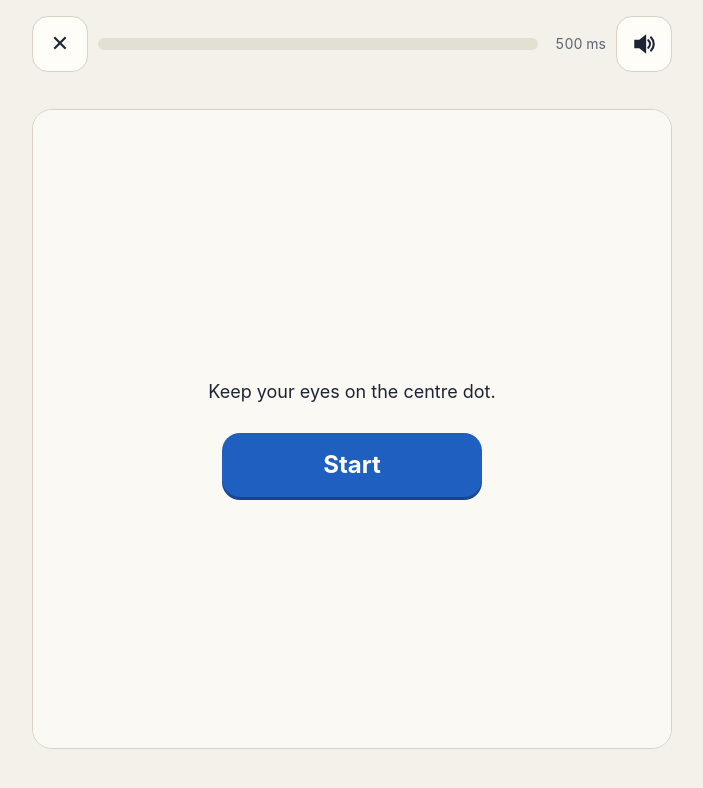
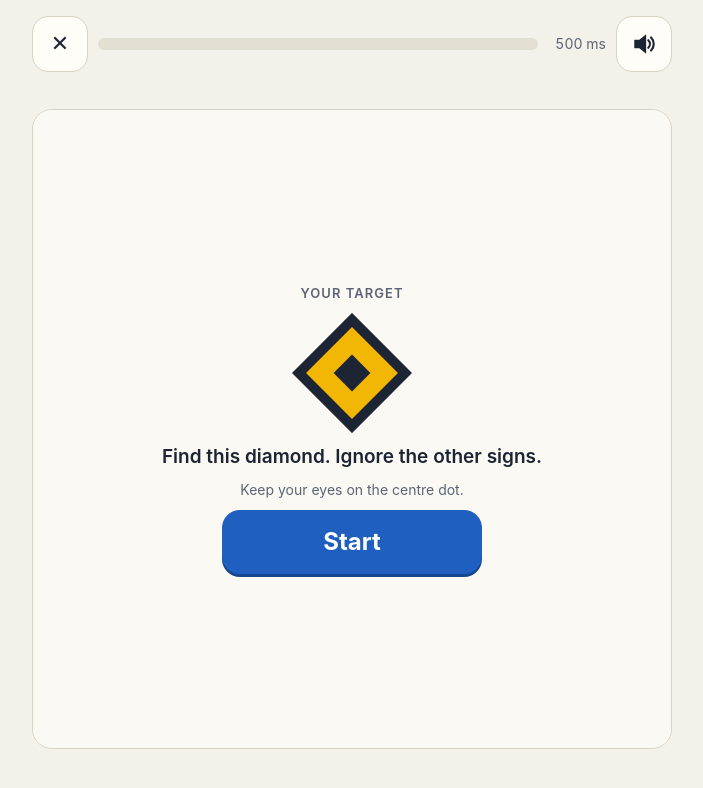
Before and after one commit to gronowmj/sightline, a plain HTML site: page index.html in a window 1280 px wide. Both pictures are taken after a click on the button "Play". Shown: the whole page, without its empty margins (288-991 px from the left). Drawn offline with Linux system fonts and the light colour scheme.

Commit message:
Show the diamond target before each session

```diff
--- a/app.js
+++ b/app.js
@@ -10,11 +10,11 @@
 
   // ---------- levels ----------
   var LEVELS = {
-    1: { name: 'Level 1', desc: 'Car or truck. Sign close to the centre, nothing else on screen.', radius: 45, pair: 'easy', distract: [0, 0], busy: false, unlock: 200 },
-    2: { name: 'Level 2', desc: 'Car or truck. The sign can appear further out.', radius: 66, pair: 'easy', distract: [0, 0], busy: false, unlock: 180 },
-    3: { name: 'Level 3', desc: 'Wider field with 8–12 look-alike signs around the ring.', radius: 66, pair: 'easy', distract: [8, 12], busy: false, unlock: 200 },
-    4: { name: 'Level 4', desc: 'Two cars that differ only in roof shape, plus 10–14 look-alike signs.', radius: 66, pair: 'roof', distract: [10, 14], busy: false, unlock: 220 },
-    5: { name: 'Level 5', desc: 'Widest field, 16 look-alike signs, busy background, vans that differ in wheel count.', radius: 82, pair: 'wheels', distract: [16, 16], busy: true, unlock: null }
+    1: { name: 'Level 1', desc: 'Car or truck. The diamond appears close to the centre, nothing else on screen.', radius: 45, pair: 'easy', distract: [0, 0], busy: false, unlock: 200 },
+    2: { name: 'Level 2', desc: 'Car or truck. The diamond can appear further out.', radius: 66, pair: 'easy', distract: [0, 0], busy: false, unlock: 180 },
+    3: { name: 'Level 3', desc: 'Look-alike signs appear. Find the diamond among 8–12 decoys.', radius: 66, pair: 'easy', distract: [8, 12], busy: false, unlock: 200 },
+    4: { name: 'Level 4', desc: 'Two cars that differ only in roof shape. Find the diamond among 10–14 look-alike signs.', radius: 66, pair: 'roof', distract: [10, 14], busy: false, unlock: 220 },
+    5: { name: 'Level 5', desc: 'Widest field and a busy background. Find the diamond among 16 look-alike signs; vans differ in wheel count.', radius: 82, pair: 'wheels', distract: [16, 16], busy: true, unlock: null }
   };
 
   // ---------- art (original, drawn in code) ----------
@@ -58,6 +58,7 @@
     octa: '<path d="M-3.8 -9 L3.8 -9 L9 -3.8 L9 3.8 L3.8 9 L-3.8 9 L-9 3.8 L-9 -3.8 Z" fill="' + SY + '" stroke="' + SK + '" stroke-width="2"/><circle r="2.6" fill="' + SK + '"/>',
     invtri: '<path d="M0 10 L10 -8 L-10 -8 Z" fill="' + SY + '" stroke="' + SK + '" stroke-width="2" stroke-linejoin="round"/><circle cx="0" cy="-2" r="2.6" fill="' + SK + '"/>'
   };
+  function signSVG(k, pad) { pad = pad || 12; return '<svg viewBox="' + (-pad) + ' ' + (-pad) + ' ' + 2 * pad + ' ' + 2 * pad + '" xmlns="http://www.w3.org/2000/svg">' + SIGNS[k] + '</svg>'; }
   var DISTRACT_KINDS = ['tri', 'square', 'circle', 'octa', 'invtri'];
 
   var ICON_SVG = '<svg viewBox="0 0 100 100" xmlns="http://www.w3.org/2000/svg"><rect width="100" height="100" rx="22" fill="#1f5fbf"/>' +
@@ -124,6 +125,7 @@
   var cur = 'home';
   function show(name) { Object.keys(screens).forEach(function (k) { screens[k].classList.toggle('active', k === name); }); cur = name; window.scrollTo(0, 0); }
   document.querySelector('.logo').innerHTML = ICON_SVG;
+  document.querySelector('.locicon').innerHTML = signSVG('target', 11);
   document.querySelectorAll('.flame').forEach(function (e) { e.innerHTML = FLAME; });
   function renderMute() { document.querySelectorAll('.mute').forEach(function (b) { b.innerHTML = data.muted ? SPK_OFF : SPK_ON; b.setAttribute('aria-pressed', data.muted ? 'true' : 'false'); }); }
   function toggleMute() { data.muted = !data.muted; save(); renderMute(); }
@@ -192,6 +194,7 @@
     var p = PAIRS[game.L.pair];
     document.querySelectorAll('.vbtn').forEach(function (b, i) { b.innerHTML = vehicleSVG(p[i]); b.setAttribute('aria-label', p[i]); });
     show('play'); layout(); setBar();
+    $('tc-sign').innerHTML = signSVG('target'); $('tc-lure').classList.toggle('hidden', !(lvl >= 3 && lvl <= 5));
     $('ready').classList.remove('hidden'); hideAll();
     $('msread').textContent = Math.round(game.stair.ms) + ' ms';
   }
--- a/index.html
+++ b/index.html
@@ -41,8 +41,8 @@
     </div>
     <details class="how">
       <summary>How to play</summary>
-      <p>Look at the dot in the middle. A vehicle appears in the centre and a yellow diamond sign appears somewhere on the ring, then a pattern hides them.</p>
-      <p>First choose which vehicle you saw, then tap where the diamond was. Get both right and the flash gets shorter; miss and it gets longer.</p>
+      <p>Look at the dot in the middle. A vehicle appears in the centre and a yellow diamond sign appears somewhere on the ring, then a pattern hides them. The diamond is always your target.</p>
+      <p>First choose which vehicle you saw, then tap where the diamond was. From level 3, look-alike signs (triangles, squares, circles, octagons) appear too; ignore them and find the diamond. Get both right and the flash gets shorter; miss and it gets longer.</p>
       <p>Keys: Space/Enter to start, ←/→ or A/D for the vehicle, 1–8 (clockwise from the top), arrow keys or the numpad for the position, M to mute.</p>
     </details>
     <p class="note">Inspired by useful-field-of-view training used in research; not medical advice.</p>
@@ -68,10 +68,14 @@
           </div>
         </div>
         <div id="resp-loc" class="hidden"></div>
-        <p id="locprompt" class="prompt hidden">Where was the sign?</p>
+        <p id="locprompt" class="prompt hidden"><span class="locicon" aria-hidden="true"></span>Where was the diamond?</p>
         <div id="fb" class="fb hidden"></div>
-        <div id="ready" class="ready">
-          <p>Keep your eyes on the centre dot.</p>
+        <div id="ready" class="ready" role="dialog" aria-labelledby="tc-title">
+          <p class="tc-k" id="tc-title">Your target</p>
+          <div class="tc-sign" id="tc-sign" aria-label="Yellow diamond sign" role="img"></div>
+          <p class="tc-main">Find this diamond. Ignore the other signs.</p>
+          <p class="tc-lure hidden" id="tc-lure">Look-alike signs will try to distract you.</p>
+          <p class="tc-tip">Keep your eyes on the centre dot.</p>
           <button id="go" class="primary">Start</button>
         </div>
       </div>
--- a/style.css
+++ b/style.css
@@ -78,3 +78,11 @@ h2{text-align:center;font-size:28px;margin:8px 0}
   .progress .bar{width:100%!important;height:var(--p,0%)}
   #locprompt{top:10px;transform:none;padding:0}
 }
+.ready p{margin:0}
+.tc-k{font-size:13px;letter-spacing:.08em;text-transform:uppercase;color:var(--soft);font-weight:600}
+.tc-sign{width:min(30vmin,120px);height:min(30vmin,120px)}
+.tc-sign svg,.locicon svg{width:100%;height:100%;display:block}
+.tc-main{font-size:19px;font-weight:600}
+.tc-lure{font-size:16px}
+.tc-tip{font-size:14px;color:var(--soft)}
+.locicon{display:block;width:26px;height:26px;margin:0 auto 4px}
```
